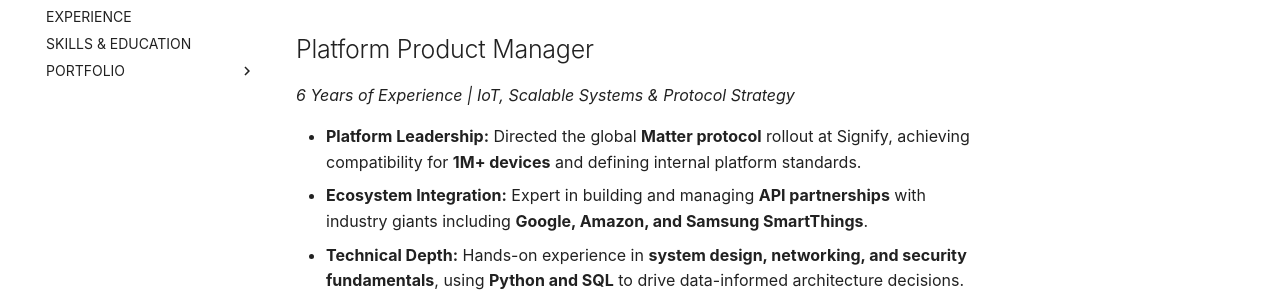
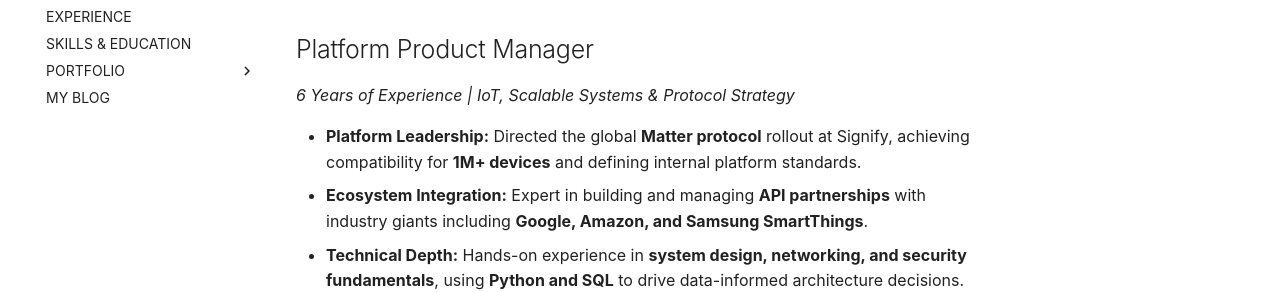
Before and after one commit to maudes/cv, an MkDocs documentation site: the page built from docs/index.md, in a window 1280 px wide. Shown: the part 148-440 px from the top of the page. Built offline with MkDocs 1.6.1 and Material for MkDocs 9.7.7, drawn with Linux system fonts in a browser that asks for light colours; some web fonts are replaced.

Commit message:
Add link to MY BLOG in mkdocs.yml

```diff
--- a/mkdocs.yml
+++ b/mkdocs.yml
@@ -74,3 +74,4 @@
       - DailyDoes Web App: projects/dailydose.md
       - SmallSomebody: projects/smallsomebody.md
       - SALASUSU: projects/salasusu.md
+  - MY BLOG: https://maudes.github.io/tech-notes/blog/
```
